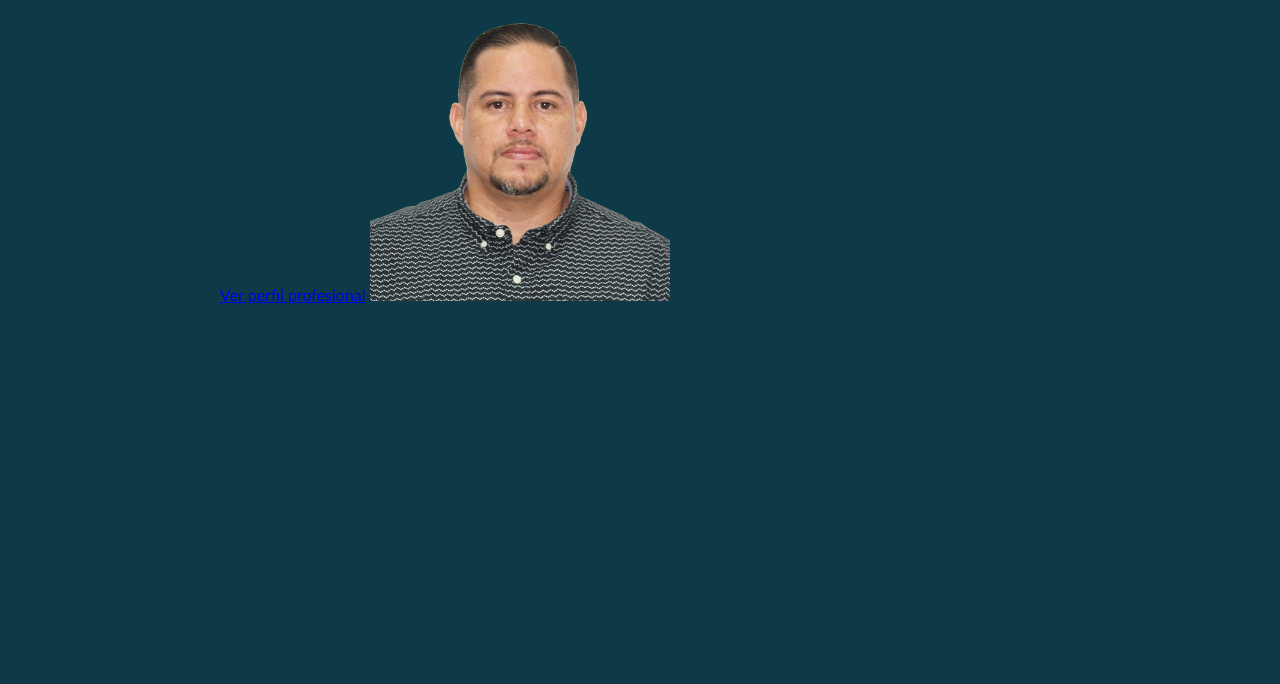
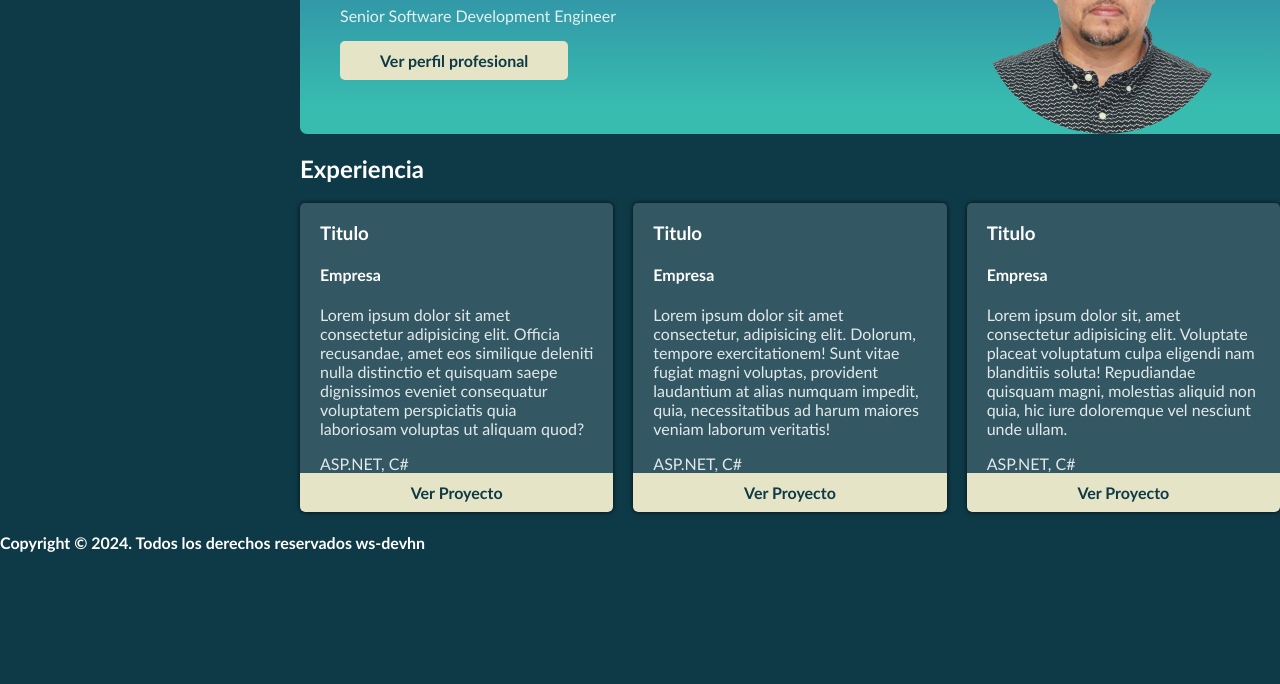
Before and after one commit to WnSg/Portafolio_wsdev, a plain HTML site: page index.html in a window 1280 px wide. Shown: the part 116-800 px from the top of the page. Drawn offline with Linux system fonts and the light colour scheme.

Commit message:
Commit contenedor de tarjetas sobre la experiencia

```diff
--- a/css/estilos.css
+++ b/css/estilos.css
@@ -1,26 +1,30 @@
 :root{
     --color-text-titulos: #ffffff;
     --color-texto: rgba(255, 255, 255, 0.867);
-    --color-acento: #E6E4C6;
+    --color-enlaces_a: #E6E4C6;
     --color-fondo: #0E3A47;
     --color-fondo-tarjeta: #ffffff27;
+/*
+    --color-fondo: #7bdfd7;
+    --color-fondo-tarjeta: #D0ECE7;*/
   }
 
   body{
     background-color: var(--color-fondo);
+    color: var(--color-texto);
+    font-family: 'Trebuchet MS', 'Lucida Sans Unicode', 'Lucida Grande', 'Lucida Sans', Arial, sans-serif;
     margin: 0;
-    font-family: 'Trebuchet MS', 'Lucida Sans Unicode', 'Lucida Grande', 'Lucida Sans', Arial, sans-serif;
     display: grid;
-    grid-template-columns: 220px 1fr;
+    grid-template-columns: 300px 1fr;
     grid-template-areas:
       "aside header"
       "aside main"
       "footer footer";
   }
 
-  header{
-grid-area: header;
-  }
+ h1, h2, h3, h4, h5, h6{
+    color: var(--color-text-titulos);
+ }
 
   aside{
 grid-area: aside;
@@ -30,14 +34,77 @@ grid-area: aside;
 grid-area: main;
   }
 
-  footer{
-grid-area: footer;
-  }
+/* Estilos del footer*/
+footer{
+    grid-area: footer;
+    color: var(--color-texto);
+}
 
 
+/* Estilos de los enlaces a*/
+a{
+    display: inline-block;
+    color: var(--color-fondo);
+    background-color: var(--color-enlaces_a);
+    text-decoration: none;
+    border-radius: 5px;
+    padding: 10px 40px;
+    font-weight: bold;
+
+}
+
+/* Estilos del Header*/
+header{
+    grid-area: header;
+    background: rgb(56,188,176);
+    background: linear-gradient(0deg, rgba(56,188,176,1) 11%, rgba(46,125,161,1) 86%);
+    border-bottom-left-radius: 7px;
+    display: flex;
+    justify-content: space-between;
+      }
+
+header img{
+    max-height: 250px;
+    margin-right: 50px;
+    flex-shrink: 1;
+    border-radius: 50%;
 
 
-/* Estilos del Header*/
-header img{
-    width: 300px;
 }
+
+header div{
+    margin: 40px;
+}
+
+/* Estilos del Main*/
+.tarjeta{
+    background-color: var(--color-fondo-tarjeta);
+    border-radius: 5px;
+}
+.tarjeta div{
+    margin: 0 20px;
+}
+.experiencia{
+    flex-basis: 310px;
+    flex-grow: 1;
+    flex-shrink: 1;
+    display: flex;
+    flex-direction: column;
+    -webkit-box-shadow: 0px 0px 5px 0px rgba(0,0,0,0.75);
+    -moz-box-shadow: 0px 0px 5px 0px rgba(0,0,0,0.75);
+    box-shadow: 0px 0px 5px 0px rgba(0,0,0,0.75);
+    overflow: hidden;
+}
+
+.experiencia a{
+    margin-top: auto;
+    text-align: center;
+    border-top-right-radius: 0;
+    border-top-left-radius: 0;
+}
+
+#ContenedorTarjetas{
+    display: flex;
+    flex-wrap: wrap;
+    gap: 20px;
+}
--- a/index.html
+++ b/index.html
@@ -8,18 +8,51 @@
 </head>
 <body>
     <header>
-        <h1>Wolfran Silva</h1>
-        <p>Senior Software Development Engineer</p>
-        <a href="https://www.linkedin.com/in/wolfran-silva" target="_blank">Ver perfil profesional</a>
+        <div>
+            <h1>Wolfran Silva</h1>
+            <p>Senior Software Development Engineer</p>
+            <a href="https://www.linkedin.com/in/wolfran-silva" target="_blank">Ver perfil profesional</a>
+        </div>
         <img src="./imagenes/FotoWnSg.png">
     </header>
     <main>
         <section>
-            <h2></h2>
+            <h2>Experiencia</h2>
+            <div id="ContenedorTarjetas">
+                <div class="tarjeta experiencia">
+                    <div>
+                        <h3>Titulo</h3>
+                        <h4>Empresa</h4>
+                        <p>Lorem ipsum dolor sit amet consectetur adipisicing elit. Officia recusandae, amet eos similique deleniti nulla distinctio et quisquam saepe dignissimos eveniet consequatur voluptatem perspiciatis quia laboriosam voluptas ut aliquam quod?</p>
+                        <span clas="listTecnologias">ASP.NET, C#</span>
+                    </div>
+                    <a href="" target="_blank">Ver Proyecto</a>
+                </div>
+                <div class="tarjeta experiencia">
+                    <div>
+                        <h3>Titulo</h3>
+                        <h4>Empresa</h4>
+                        <p>Lorem ipsum dolor sit amet consectetur, adipisicing elit. Dolorum, tempore exercitationem! Sunt vitae fugiat magni voluptas, provident laudantium at alias numquam impedit, quia, necessitatibus ad harum maiores veniam laborum veritatis!</p>
+                        <span clas="listTecnologias">ASP.NET, C#</span>
+                    </div>
+                    <a href="" target="_blank">Ver Proyecto</a>
+                </div>
+                <div class="tarjeta experiencia">
+                    <div>
+                        <h3>Titulo</h3>
+                        <h4>Empresa</h4>
+                        <p>Lorem ipsum dolor sit, amet consectetur adipisicing elit. Voluptate placeat voluptatum culpa eligendi nam blanditiis soluta! Repudiandae quisquam magni, molestias aliquid non quia, hic iure doloremque vel nesciunt unde ullam.</p>
+                        <span clas="listTecnologias">ASP.NET, C#</span>
+                    </div>
+                    <a href="" target="_blank">Ver Proyecto</a>
+                </div>
+            </div>
         </section>
     </main>
     <aside></aside>
-    <footer></footer>
+    <footer>
+        <h4>Copyright © 2024. Todos los derechos reservados ws-devhn</h4>
+    </footer>
 
 </body>
 </html>
```
